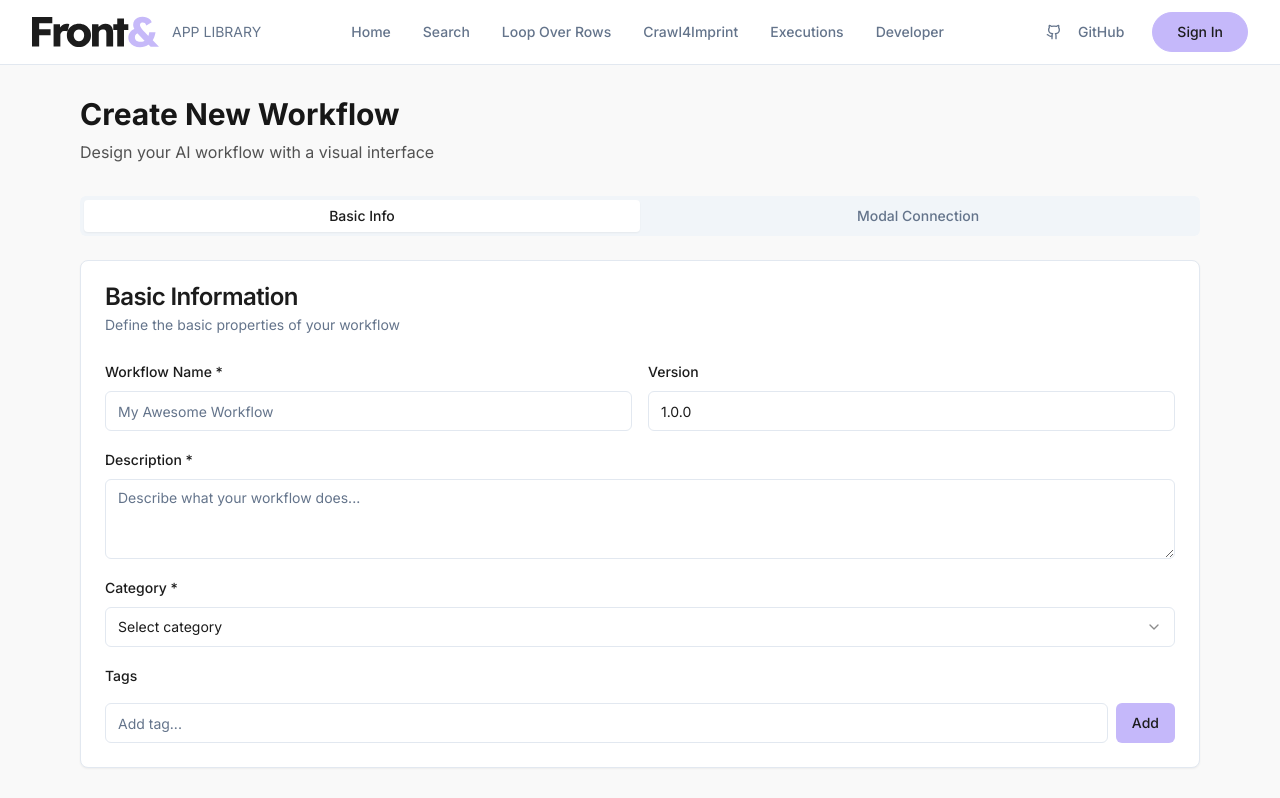
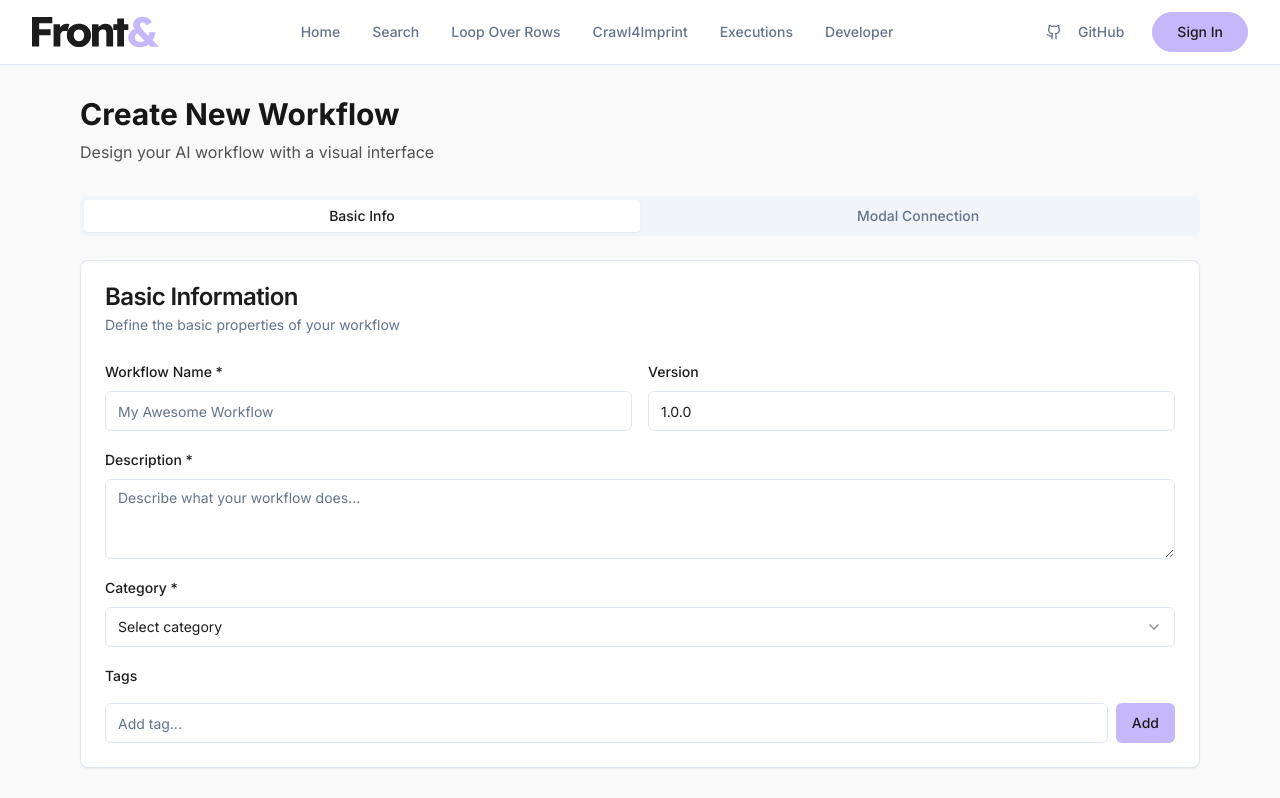
Before and after one commit to frontand-app/frontand-app-v1-230725, a React (Vite) app: page /creators/new in a window 1280 px wide. Shown: the top 798 px of the page. Built offline with nearby package versions, Linux system fonts and the light colour scheme.

Commit message:
🎨 Fix logo: Remove 'APP LIBRARY' text from header navigation

```diff
--- a/src/components/Layout.tsx
+++ b/src/components/Layout.tsx
@@ -50,9 +50,8 @@ const Layout = ({ children }: LayoutProps) => {
         <div className="container mx-auto px-4 sm:px-6 lg:px-8">
           <div className="flex justify-between items-center h-16">
             {/* Logo */}
-            <Link to="/" className="flex items-center space-x-3">
+            <Link to="/" className="flex items-center">
               <img src="/Front&_Logo.svg" alt="Front&" className="h-8" />
-              <span className="text-sm text-muted-foreground">APP LIBRARY</span>
             </Link>
 
             {/* Desktop Navigation */}
```
